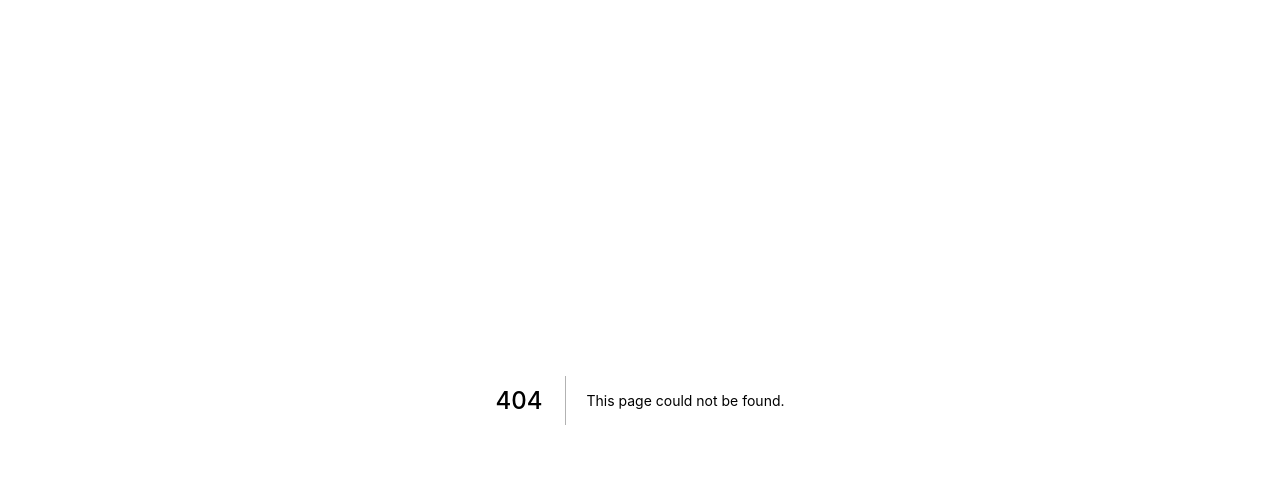
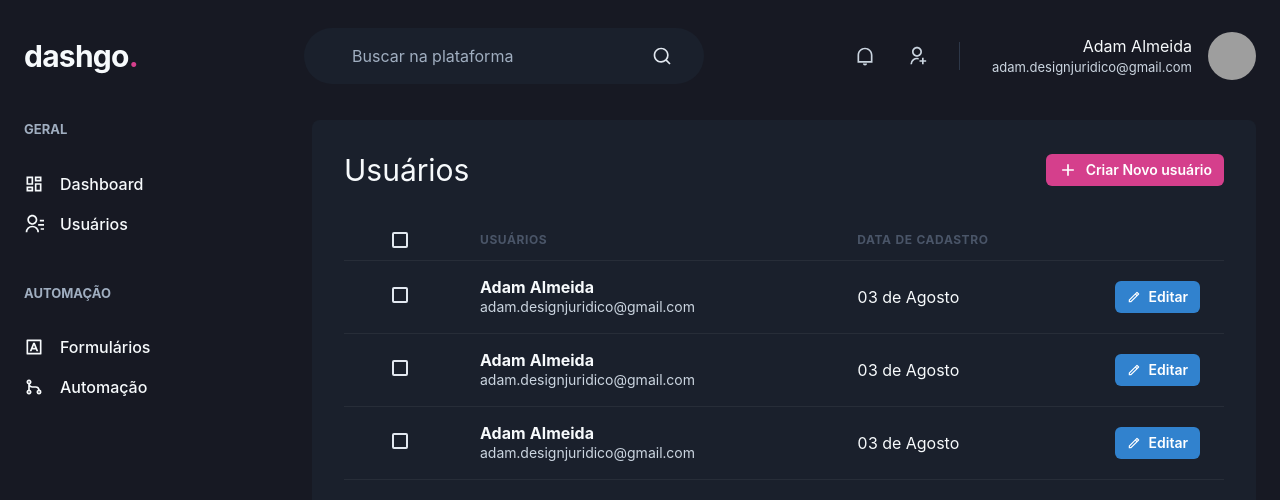
Before and after one commit to Adam-Almeida/dashgo, a Next.js app: page /users in a window 1280 px wide. Before the commit this address had no page. Shown: the top 500 px of the page. Built offline with nearby package versions, Linux system fonts and the light colour scheme; grey boxes are pictures that could not be loaded.

Commit message:
Criando a lista de usuários

```diff
--- /dev/null
+++ b/src/pages/users/index.tsx
@@ -0,0 +1,89 @@
+import { Box, Button, Checkbox, Flex, Heading, Icon, Table, Tbody, Td, Text, Th, Thead, Tr } from "@chakra-ui/react";
+import { RiAddLine, RiPencilLine } from "react-icons/ri";
+import Header from "../../components/Header";
+import { Sidebar } from "../../components/Sidebar";
+
+export default function UserList() {
+  return (
+    <Box>
+      <Header />
+      <Flex w="100%" maxWidth={1480} mx="auto" my="6" px="6">
+            <Sidebar />
+            <Box flex="1" borderRadius={8} bg="gray.800" p="8">
+              <Flex mb="8" justify="space-between" align="center">
+                <Heading size="lg" fontWeight="normal">Usuários</Heading>
+                <Button as="a" cursor="pointer" size='sm' fontSize="sm" colorScheme="pink"
+                leftIcon={<Icon as={RiAddLine} fontSize="20"/>}>
+                  Criar Novo usuário
+                </Button>
+              </Flex>
+              <Table colorScheme="whiteAlpha">
+                <Thead>
+                  <Tr>
+                    <Th color="gray.300" width="8">
+                      <Checkbox  px="6" colorScheme="pink" />
+                    </Th>
+                    <Th>Usuários</Th>
+                    <Th>Data de Cadastro</Th>
+                    <Th width="8"></Th>
+                  </Tr>
+                </Thead>
+
+                <Tbody>
+                  <Tr>
+                    <Td>
+                    <Checkbox px="6" colorScheme="pink" />
+                    </Td>
+                    <Td>
+                      <Box>
+                        <Text fontWeight="bold">Adam Almeida</Text>
+                        <Text fontSize="sm" color="gray.300">adam.designjuridico@gmail.com</Text>
+                      </Box>
+                    </Td>
+                    <Td>03 de Agosto</Td>
+                    <Td><Button as="a" cursor="pointer" size='sm' fontSize="sm" colorScheme="blue"
+                leftIcon={<Icon as={RiPencilLine}/>}>
+                  Editar
+                </Button></Td>
+                  </Tr>
+                  <Tr>
+                    <Td>
+                    <Checkbox px="6" colorScheme="pink" />
+                    </Td>
+                    <Td>
+                      <Box>
+                        <Text fontWeight="bold">Adam Almeida</Text>
+                        <Text fontSize="sm" color="gray.300">adam.designjuridico@gmail.com</Text>
+                      </Box>
+                    </Td>
+                    <Td>03 de Agosto</Td>
+                    <Td><Button as="a" cursor="pointer" size='sm' fontSize="sm" colorScheme="blue"
+                leftIcon={<Icon as={RiPencilLine}/>}>
+                  Editar
+                </Button></Td>
+                  </Tr>
+                  <Tr>
+                    <Td>
+                    <Checkbox px="6" colorScheme="pink" />
+                    </Td>
+                    <Td>
+                      <Box>
+                        <Text fontWeight="bold">Adam Almeida</Text>
+                        <Text fontSize="sm" color="gray.300">adam.designjuridico@gmail.com</Text>
+                      </Box>
+                    </Td>
+                    <Td>03 de Agosto</Td>
+                    <Td><Button as="a" cursor="pointer" size='sm' fontSize="sm" colorScheme="blue"
+                leftIcon={<Icon as={RiPencilLine}/>}>
+                  Editar
+                </Button></Td>
+                  </Tr>
+                </Tbody>
+
+              </Table>
+
+            </Box>
+      </Flex>
+    </Box>
+  );
+}
```
